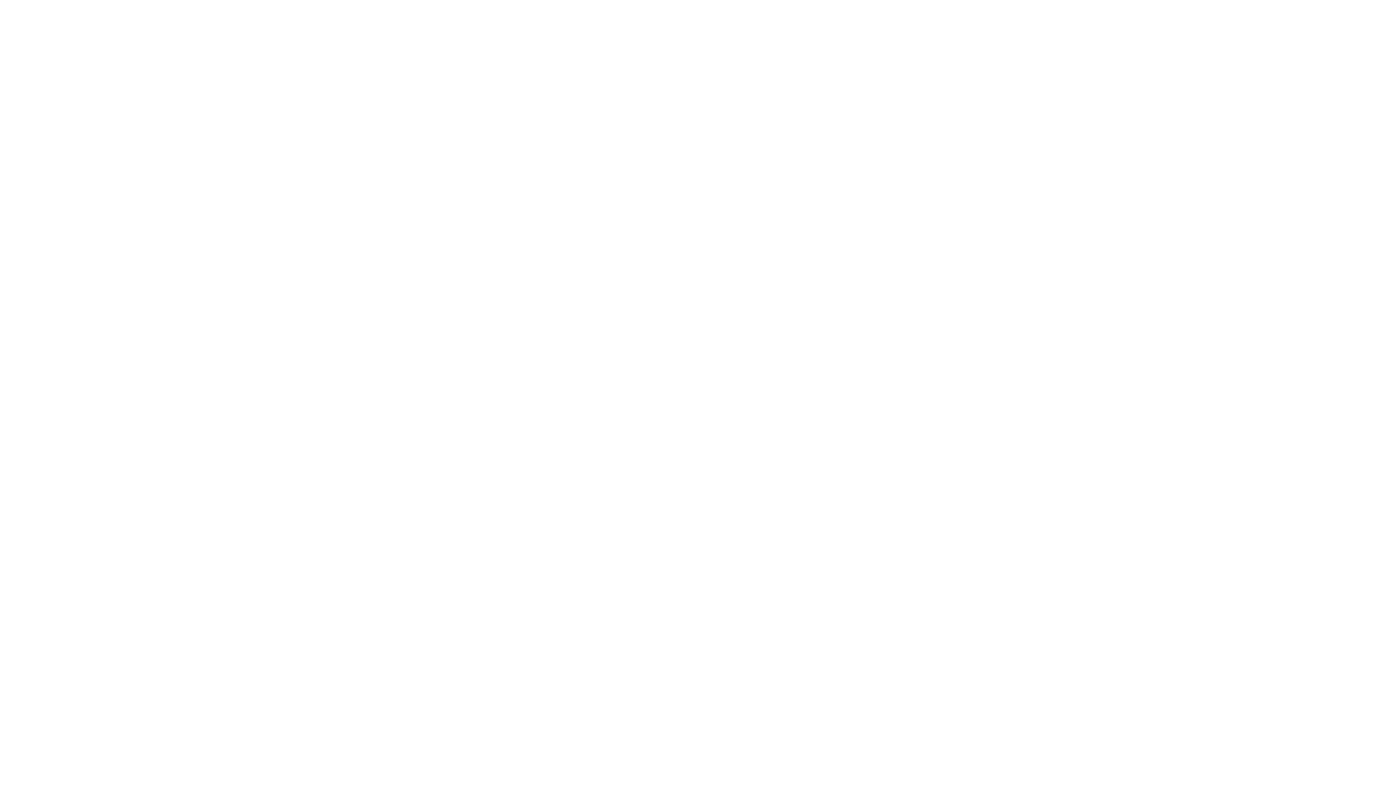
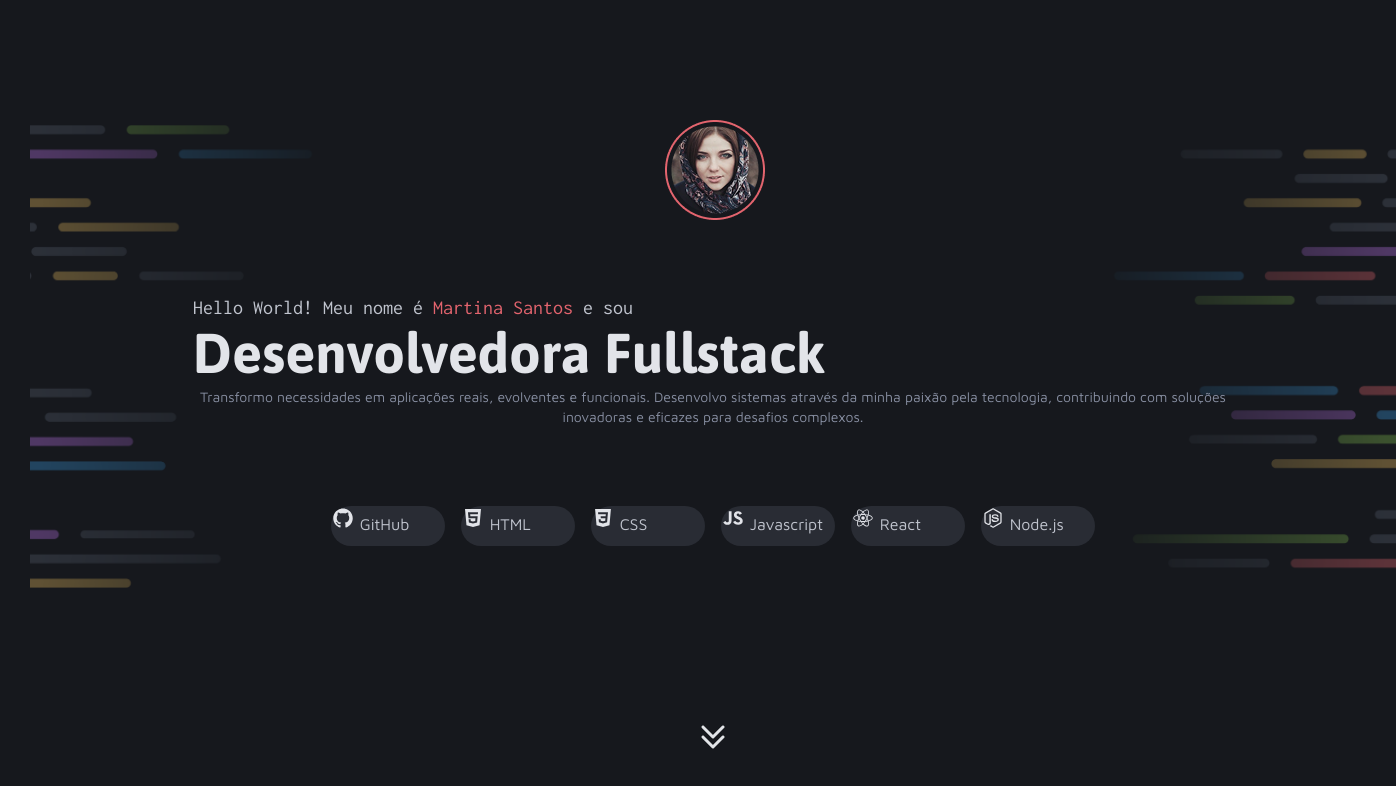
Before and after one commit to Gabriel-Augusto-Anjo/projeto-portifolio, a plain HTML site: page index.html in a window 1280 px wide. Shown: the whole page, 1396 px wide, since content can reach past the window. Drawn offline with Linux system fonts and the light colour scheme.

Commit message:
começando header e ajustando seus espaçamentos e cores e imagens

```diff
--- a/index.html
+++ b/index.html
@@ -20,6 +20,60 @@
     <link href="https://fonts.googleapis.com/css2?family=Maven+Pro:wght@400..900&display=swap" rel="stylesheet">
 </head>
 <body>
+    <header id="cabecalho" class="container grid">
+       <figure class="card">
+        <img src="assets/Background_Intro.png" alt="" class="intro">
+          <figcaption>
+            <div class="user">
+                <img src="icons/User.png" alt="imagem de Martina">
+            </div>
 
+            <div>
+                <h4 class="h4">Hello World! Meu nome é <span>Martina Santos </span>e sou</h4>
+                <h1 class="h1">Desenvolvedora Fullstack</h1>
+                <p class="p">Transformo necessidades em aplicações reais, evolventes e funcionais. Desenvolvo sistemas através da minha
+                 paixão pela tecnologia, contribuindo com soluções inovadoras e eficazes para desafios complexos.</p>
+            </div>
+
+            <div class="p1 icons-intro">
+                <div class="fundo-1">
+                   <img src="icons/GitHub.svg" alt="imagem do GitHub">
+                   <span>GitHub</span>
+                </div>
+
+                <div class="fundo-1">
+                    <img src="icons/HTML.svg" alt="imagem do html">
+                    <span>HTML</span>
+                </div>
+
+                <div class="fundo-1">
+                    <img src="icons/CSS.svg" alt="imagem do css">
+                    <span>CSS</span>
+                </div>
+
+                <div class="fundo-1">
+                    <img src="icons/JavaScript.svg" alt="imagem do JavaScript">
+                    <span>Javascript</span>
+                </div>
+
+                <div class="fundo-1">
+                    <img src="icons/React.svg" alt="imagem do React">
+                    <span>React</span>
+                </div>
+
+                <div class="fundo-1">
+                    <img src="icons/Node.js.svg" alt="imagem do Node.js">
+                    <span>Node.js</span>
+                </div>
+            </div>
+
+            <div class="direcao">
+                <img src="icons/CaretDoubleDown.png" alt="imagem de seya para baixo">
+            </div>
+
+
+          </figcaption>
+       </figure>
+    </header>
 </body>
 </html>
--- a/styles/global.css
+++ b/styles/global.css
@@ -33,3 +33,46 @@
     --text-md: 400 1.6rem/140% var(--font-family3);
     --text-sm: 400 1.4rem/140% var(--font-family3);
 }
+
+body {
+    background-color: var(--gray-200);
+}
+.container {
+    max-width: 152.6rem;
+    padding-inline: 3.0rem;
+    margin-inline: auto;
+}
+
+
+.h1 {
+    font: var(--title-lg);
+    color: var(--gray-600);
+}
+
+.h2 {
+    font: var(--title-md);
+    color: var(--gray-600);
+}
+
+.h3 {
+    font: var(--title-sm);
+}
+
+.h4 {
+    font: var(--subtitle);
+    color: var(--gray-500);
+}
+
+.p {
+    font: var(--text-sm);
+    color: var(--gray-400);
+}
+
+.p1 {
+    font: var(--text-md);
+    color: var(--gray-500);
+}
+
+h1, h2, h3, h4, p, p1 {
+    font: inherit;
+}
--- /dev/null
+++ b/styles/header.css
@@ -0,0 +1,72 @@
+.intro {
+        width: 136.6rem;
+        height: 100%;
+        object-fit: cover;
+        align-self: stretch;
+}
+
+
+#cabecalho {
+
+    h4 {
+        span {
+            color: var(--red);
+        }
+    }
+
+    p {
+        text-align: center;
+    }
+    .card {
+        position: absolute;
+        overflow: hidden;
+
+        figcaption {
+            display: flex;
+            flex-direction: column;
+            gap: 8.0rem;
+            align-items: center;
+
+            position: absolute;
+            top: 12.0rem;
+            left: calc(50% - 104rem/2);
+            width: 104rem;
+            height: 44.7rem;
+
+            .user {
+                border-color: var(--red);
+                width: 9.6rem;
+                height: 9.6rem;
+            }
+
+            .icons-intro {
+                display: grid;
+                grid-auto-flow: column;
+                gap: 0.8rem 1.6rem;
+                justify-content: center;
+            }
+
+            .fundo-1 {
+                border-radius: 99.9rem;
+                width: 11.4rem;
+                height: 4.0rem;
+
+                align-items: center;
+                font : var(--text-md);
+                flex: none;
+                order: 0;
+                flex-grow: 0;
+
+                img {
+                    width: 2.4rem;
+                    height: 2.4rem;
+                    justify-content: center;
+                }
+            }
+
+            .direcao {
+                margin-top: 9.4rem;
+            }
+        }
+    }
+}
--- a/styles/index.css
+++ b/styles/index.css
@@ -1 +1,3 @@
 @import url(global.css);
+@import url(header.css);
+@import url(utility.css);
--- /dev/null
+++ b/styles/utility.css
@@ -0,0 +1,11 @@
+.grid {
+    display: grid;
+}
+
+.grid-cols {
+    grid-auto-flow: column;
+}
+
+.fundo-1 {
+    background-color: var(--gray-300);
+}
```
Also changed, not shown: icons/Code.svg (added), icons/User.png (added), 1 other file.
